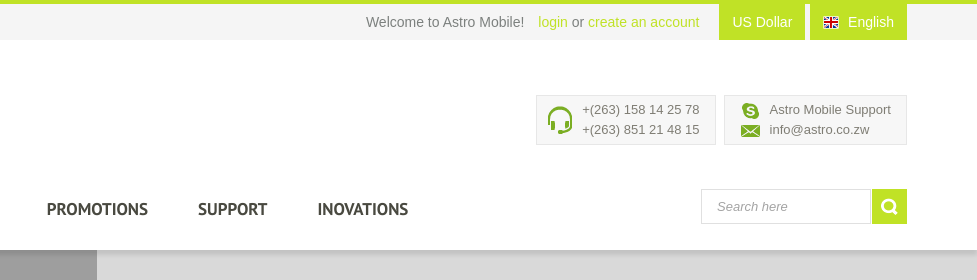
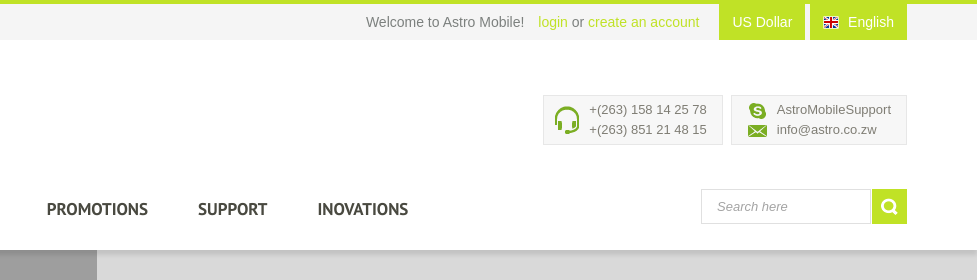
Before and after one commit to tinasherobert/astroweb, a plain HTML site: page index.html in a window 1280 px wide. Shown: the top 280 px of the page, 303-1280 px from the left. Drawn offline with nearby package versions, Linux system fonts and the light colour scheme; grey boxes are pictures that could not be loaded; a web font is replaced by a local one.

Commit message:
The skype id should be real
I have changed the skype id to Astromobile support

```diff
--- a/index.html
+++ b/index.html
@@ -92,7 +92,7 @@
 
     							<div class="header-box contact-infos pull-right">
     								<ul>
-    									<li><span class="header-box-icon header-box-icon-skype"></span>Astro Mobile Support</li>
+    									<li><span class="header-box-icon header-box-icon-skype"></span>AstroMobileSupport</li>
     									<li><span class="header-box-icon header-box-icon-email"></span><a href="mailto:info@astro.co.zw">info@astro.co.zw</a></li>
     								</ul>
     							</div><!-- End .contact-infos -->
```
